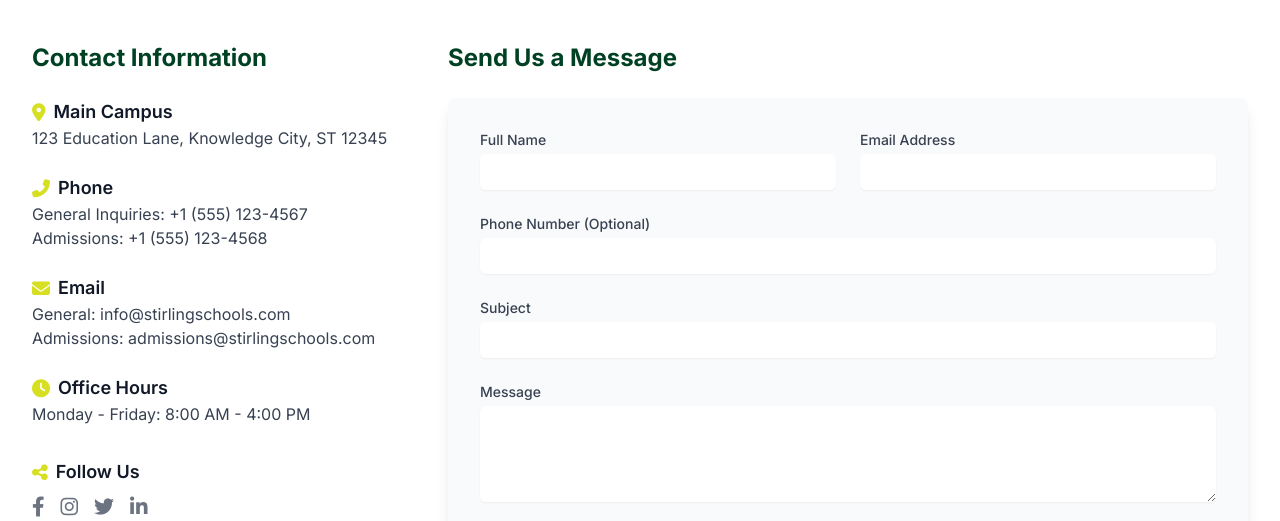
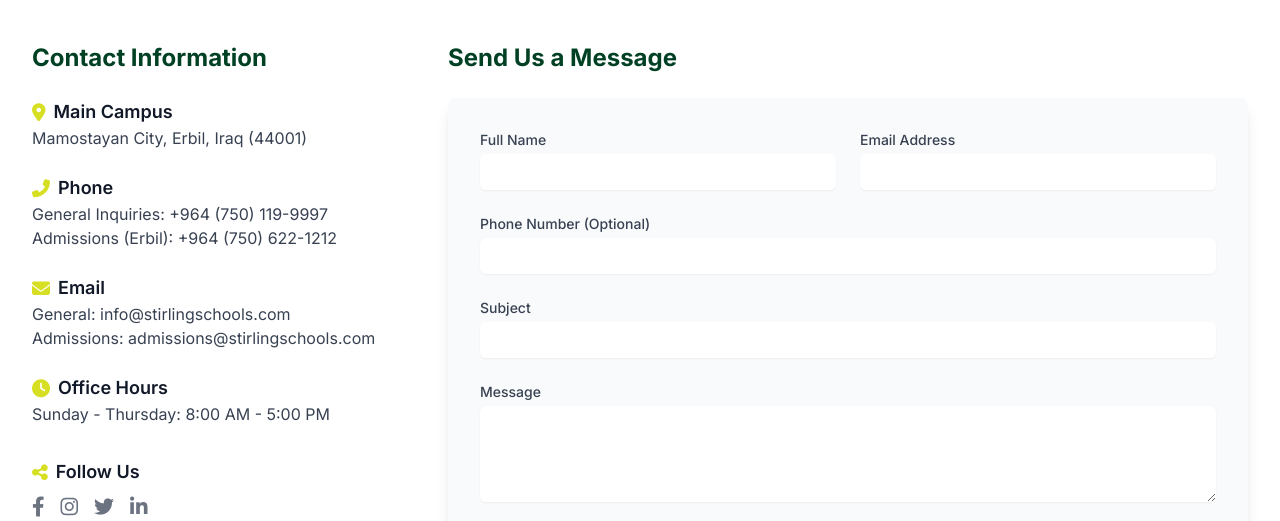
Before and after one commit to Mohammed-devs/Stirling-Schools, a plain HTML site: page contact.html in a window 1280 px wide. Shown: the part 482-1003 px from the top of the page. Drawn offline with nearby package versions, Linux system fonts and the light colour scheme.

Commit message:
contact.html

```diff
--- a/contact.html
+++ b/contact.html
@@ -109,12 +109,12 @@
                     <div class="space-y-6 text-gray-700">
                         <div>
                             <h3 class="text-lg font-semibold text-gray-900 flex items-center"><i class="fas fa-map-marker-alt text-secondary mr-2"></i> Main Campus</h3>
-                            <p>123 Education Lane, Knowledge City, ST 12345</p>
+                            <p> Mamostayan City, Erbil, Iraq (44001)</p>
                         </div>
                         <div>
                             <h3 class="text-lg font-semibold text-gray-900 flex items-center"><i class="fas fa-phone-alt text-secondary mr-2"></i> Phone</h3>
-                            <p>General Inquiries: +1 (555) 123-4567</p>
-                            <p>Admissions: +1 (555) 123-4568</p>
+                            <p>General Inquiries: +964 (750) 119-9997</p>
+                            <p>Admissions (Erbil): +964 (750) 622-1212</p>
                         </div>
                         <div>
                             <h3 class="text-lg font-semibold text-gray-900 flex items-center"><i class="fas fa-envelope text-secondary mr-2"></i> Email</h3>
@@ -123,7 +123,7 @@
                         </div>
                         <div>
                             <h3 class="text-lg font-semibold text-gray-900 flex items-center"><i class="fas fa-clock text-secondary mr-2"></i> Office Hours</h3>
-                            <p>Monday - Friday: 8:00 AM - 4:00 PM</p>
+                            <p>Sunday - Thursday: 8:00 AM - 5:00 PM</p>
                         </div>
                     </div>
                     <div class="mt-8">
```
